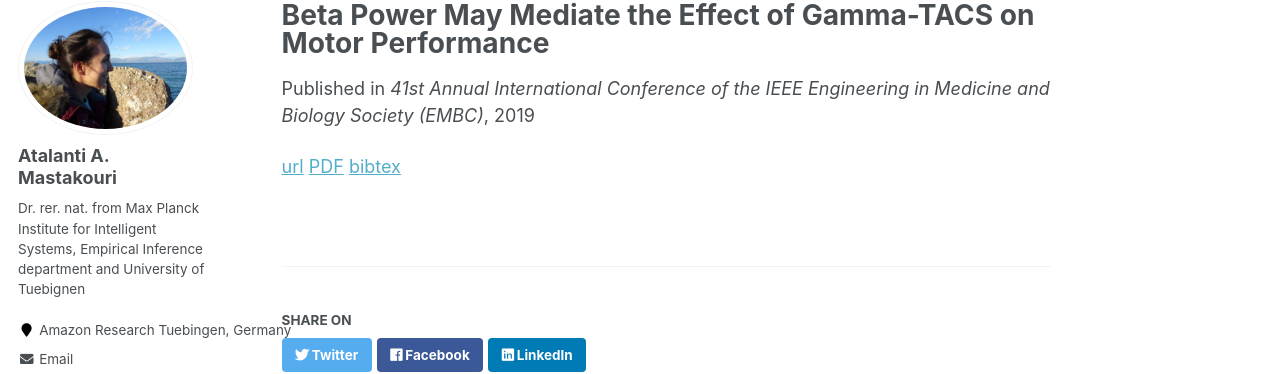
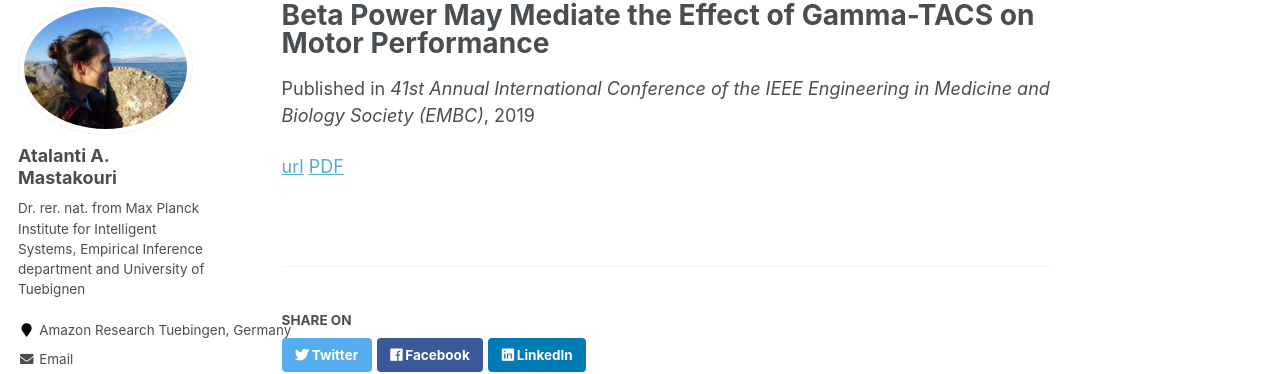
Before and after one commit to atalanti/atalanti.github.io, a Jekyll site: the page built from _publications/2019a-Beta-Power-May-Meditate-the-Effect-of-Gamma-TACS-on-Motor-Performance.md, in a window 1280 px wide. Shown: the part 117-491 px from the top of the page. Built offline with Jekyll 4.4.1, drawn with Linux system fonts in a browser that asks for light colours.

Commit message:
Update 2019a-Beta-Power-May-Meditate-the-Effect-of-Gamma-TACS-on-Motor-Performance.md

```diff
--- a/_publications/2019a-Beta-Power-May-Meditate-the-Effect-of-Gamma-TACS-on-Motor-Performance.md
+++ b/_publications/2019a-Beta-Power-May-Meditate-the-Effect-of-Gamma-TACS-on-Motor-Performance.md
@@ -6,4 +6,3 @@ venue: '41st Annual International Conference of the IEEE Engineering in Medicine
 ---
 [url](https://ieeexplore.ieee.org/abstract/document/8856416)
 [PDF](https://ei.is.tuebingen.mpg.de/uploads_file/attachment/attachment/515/1905.00319.pdf)
-[bibtex](https://scholar.googleusercontent.com/scholar.bib?q=info:1ujkYbtmawcJ:scholar.google.com/&output=citation&scisdr=CgXPVUX_EMLaoh0CuKw:AAGBfm0AAAAAYZEEoKy1PZ6ONc2D26rV1YQGI8NHaGqM&scisig=AAGBfm0AAAAAYZEEoL9dK9DI9QQ4kHwm9Rwb1HGwbQt7&scisf=4&ct=citation&cd=-1&hl=de&scfhb=1)
```
